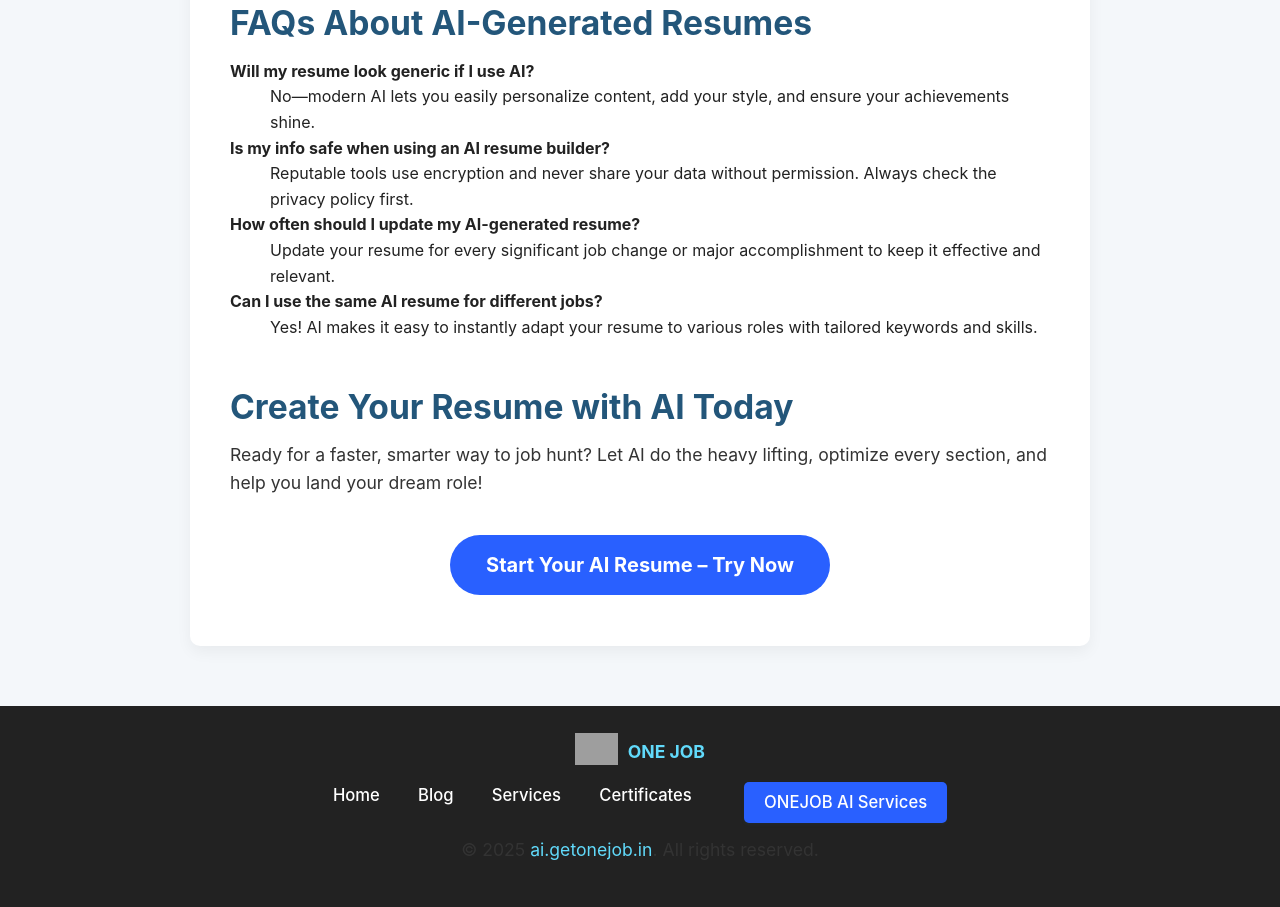
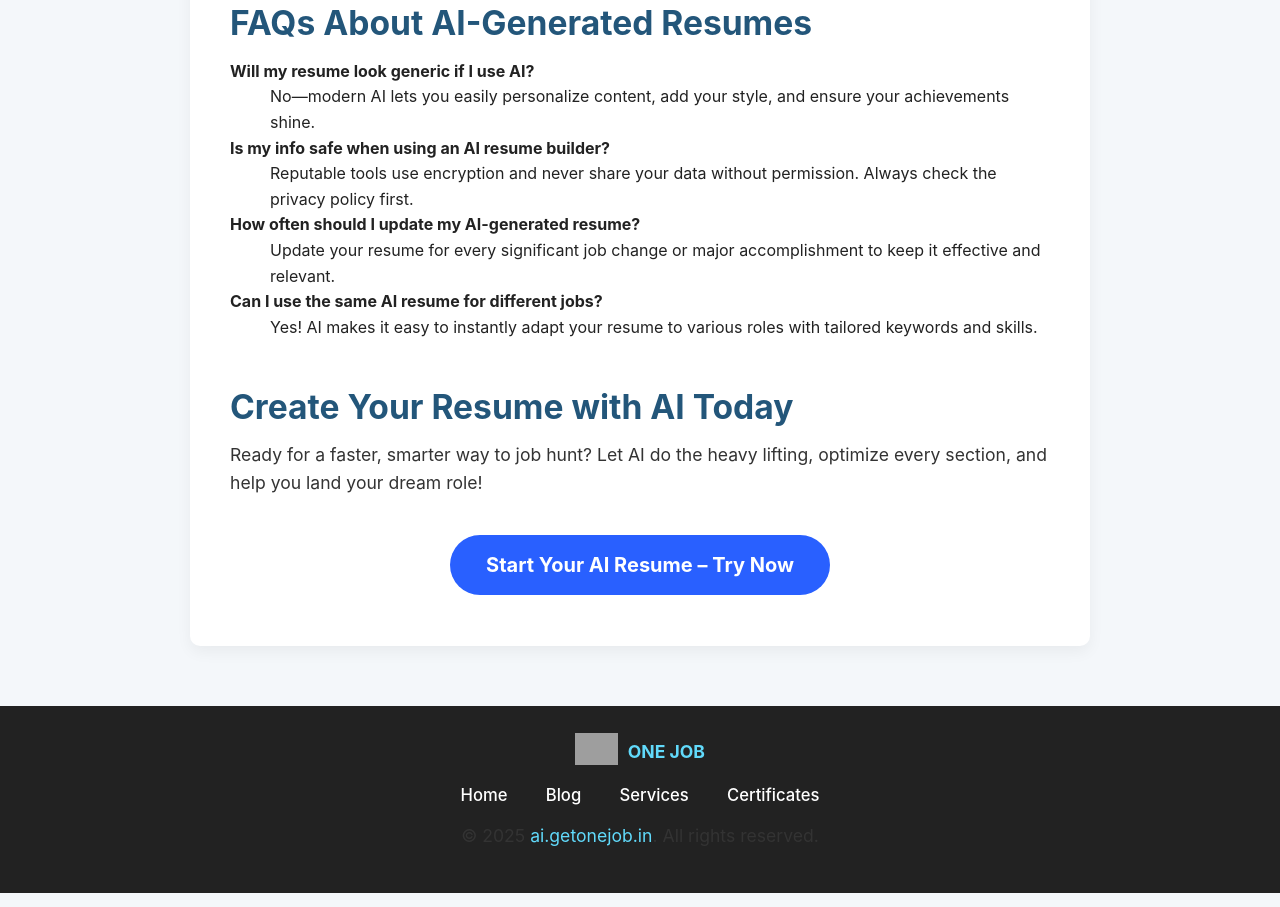
Before and after one commit to Abhinavbhatt2/onejob_blog, a plain HTML site: page blog3.html in a window 1280 px wide. Shown: the part 2591-3498 px from the top of the page. Drawn offline with Linux system fonts and the light colour scheme; grey boxes are pictures that could not be loaded.

Commit message:
Update blog3.html

```diff
--- a/blog3.html
+++ b/blog3.html
@@ -273,7 +273,6 @@
       <a href="https://www.getonejob.in/blog.html">Blog</a>
       <a href="https://getonejob.in/services.html">Services</a>
       <a href="https://www.getonejob.in/certificate.html">Certificates</a>
-      <a href="https://ai.getonejob.in/" class="ai-btn" target="_blank" rel="noopener noreferrer">ONEJOB AI Services</a>
     </nav>
     <p>&copy; 2025 <a href="https://ai.getonejob.in/" style="color:#61dafb;text-decoration:none;">ai.getonejob.in</a>. All rights reserved.</p>
   </footer>
```
